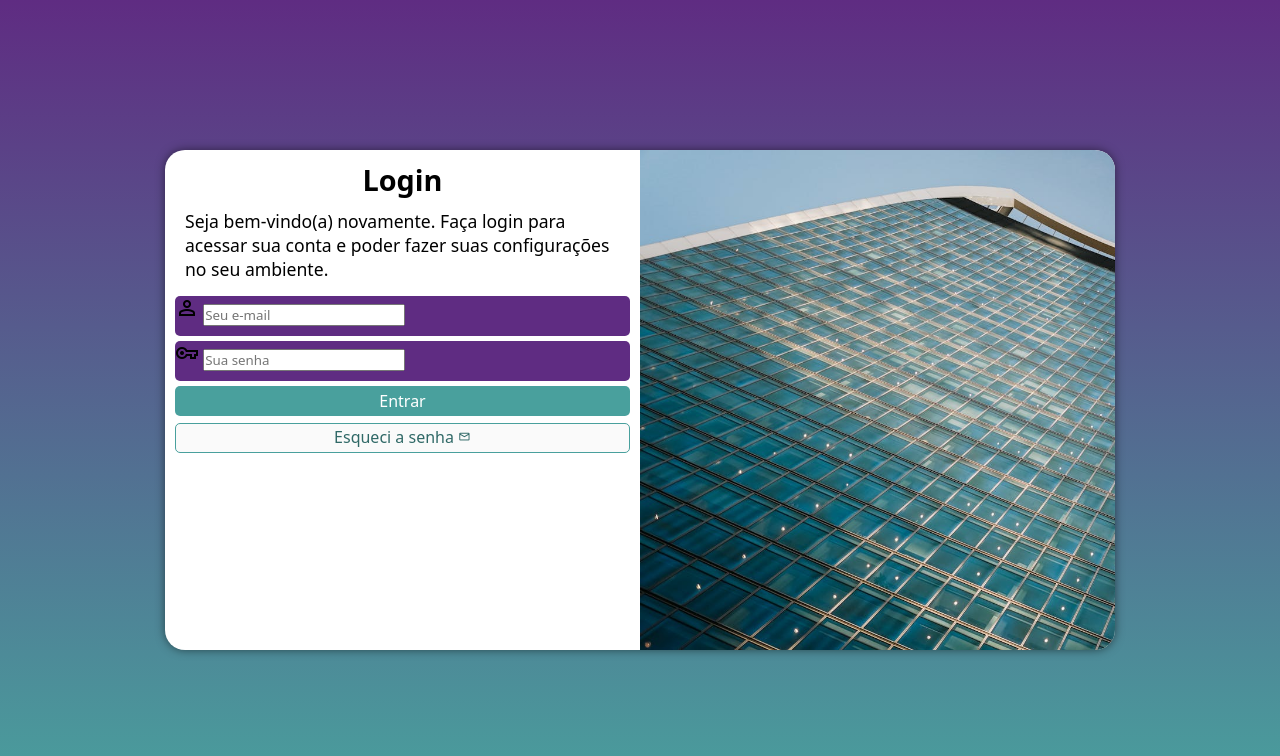
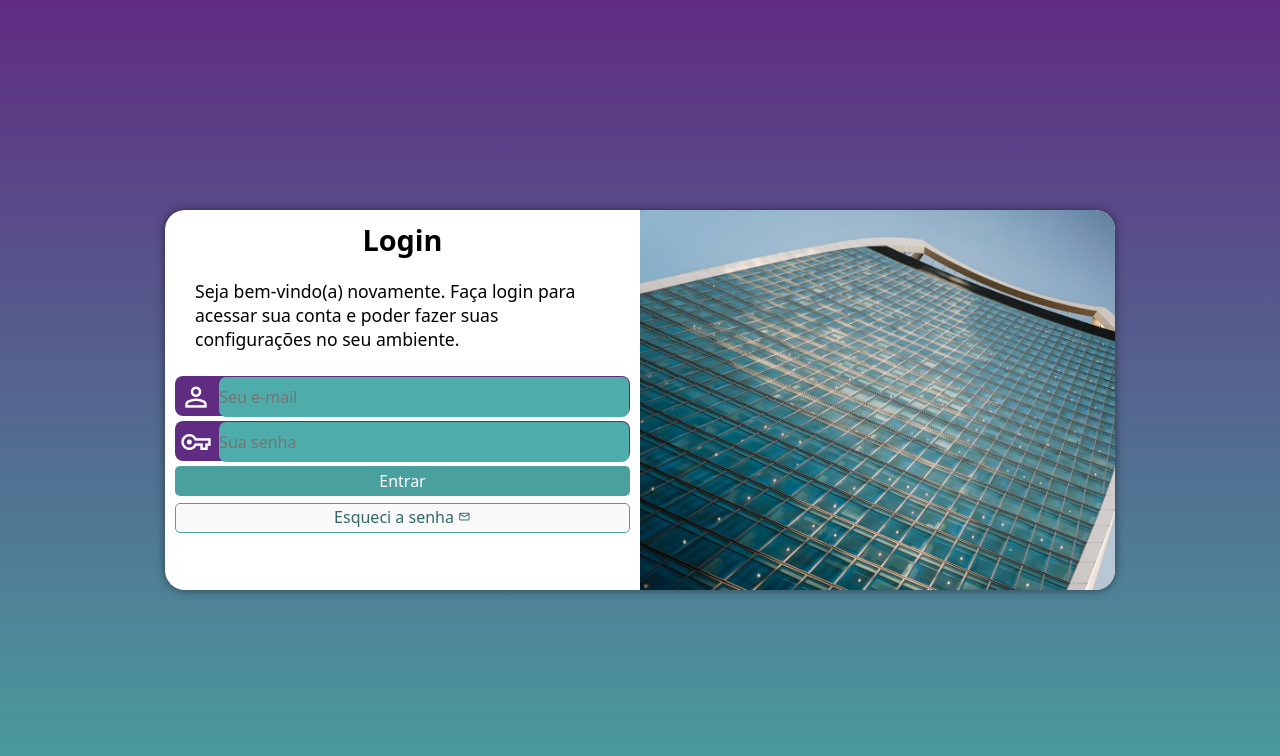
Before and after one commit to victorroberto03020/projeto-login, a plain HTML site: page index.html in a window 1280 px wide. Drawn offline with nearby package versions, Linux system fonts and the light colour scheme.

Commit message:
exercicio de login finalizado

```diff
--- a/estilos/media-queries.css
+++ b/estilos/media-queries.css
@@ -14,6 +14,7 @@
 
     section#login {
         width: 80vw;
+        height: 280px;
     }
 
     section#login > div#imagem {
@@ -36,6 +37,7 @@
 
     section#login {
         width: 950px;
+        height: 380px;
     }
 
     section#login > div#imagem {
@@ -55,5 +57,6 @@
 
     div#formulario > p {
         font-size: 1.1em;
+        padding: 20px;
     }
 }
--- a/estilos/style.css
+++ b/estilos/style.css
@@ -23,7 +23,7 @@ main {
     width: 100vw;
 }
 
-section#login {
+section#login {     /* Conteudo Principal */
     position: absolute;
     top: 50%;
     left: 50%;
@@ -40,7 +40,7 @@ section#login {
     transition-timing-function: ease;
 }
 
-section#login > div#imagem {
+section#login > div#imagem {     /* imagem colocada */
     display: block;
     background: url(../imagem/fundo-tela-login.jpg);
     background-size: cover;
@@ -53,18 +53,6 @@ section#login > div#formulario {
     padding: 10px;
 }
 
-div.campo {
-    display: block;
-    background-color: #5f2c82;
-    border-radius: 5px;
-    margin: 5px 0px;
-    height: 40px;
-}
-
-div.campo > label {
-    display: none;
-}
-
 div#formulario > h1 {
     font-size: 1.3em;
     text-align: center;
@@ -73,6 +61,39 @@ div#formulario > h1 {
 div#formulario > p {
     font-size: 0.8em;
     padding: 10px;
+}
+
+div.campo {     /* input todo */
+    display: block;
+    background-color: #5f2c82;
+    border-radius: 8px;
+    margin: 5px 0px;
+    height: 40px;
+}
+
+div.campo > span {     /* icone */
+    color: white;
+    font-size: 2em;
+    width: 40px;
+    padding: 5px;
+}
+
+div.campo > input {     /* input caixa de texto */
+    background-color: #4eadaa;
+    font-size: 1em;
+    width: calc(100% - 45px);
+    height: 40px;
+    border: none;
+    border-radius: 7px;
+    transform: translateY(-10px);
+}
+
+div.campo > label {
+    display: none;
+}
+
+div.campo > input:focus-within {
+    background-color: white;
 }
 
 form > input[type=submit] {
```
